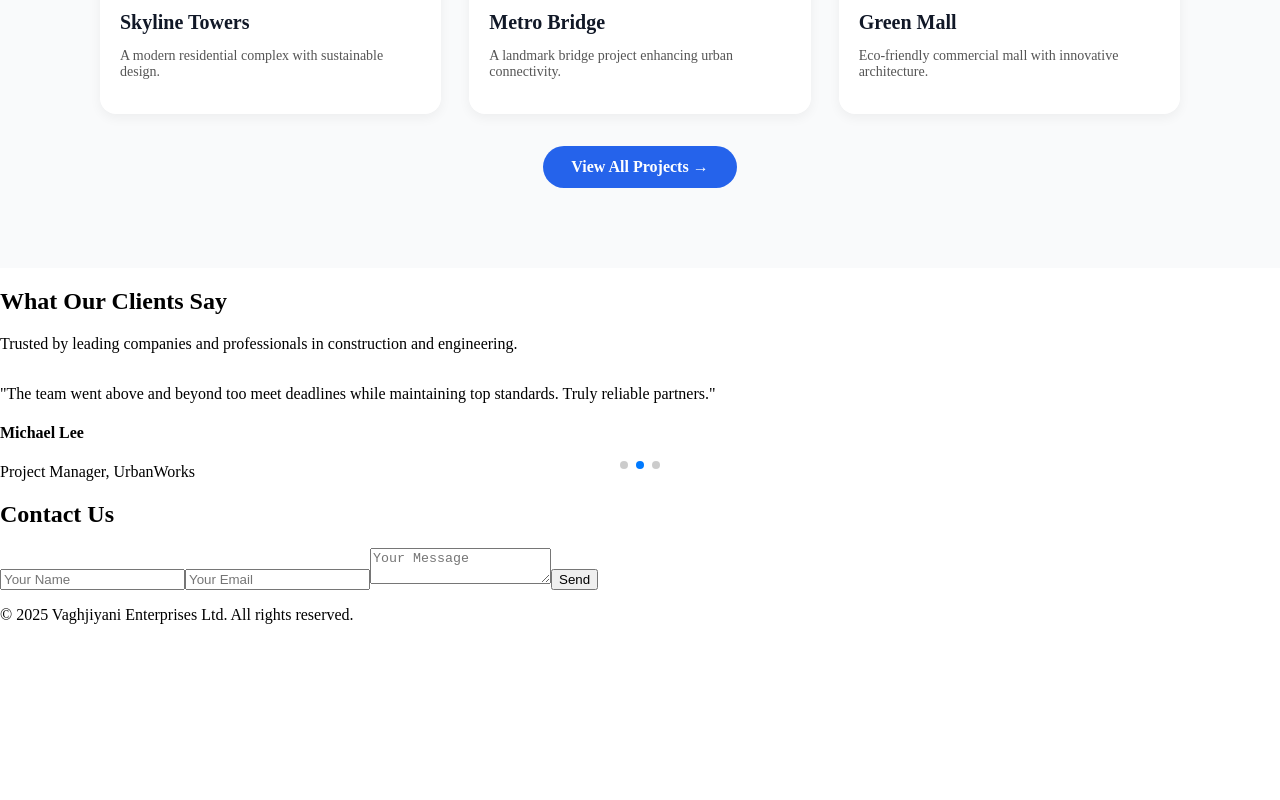
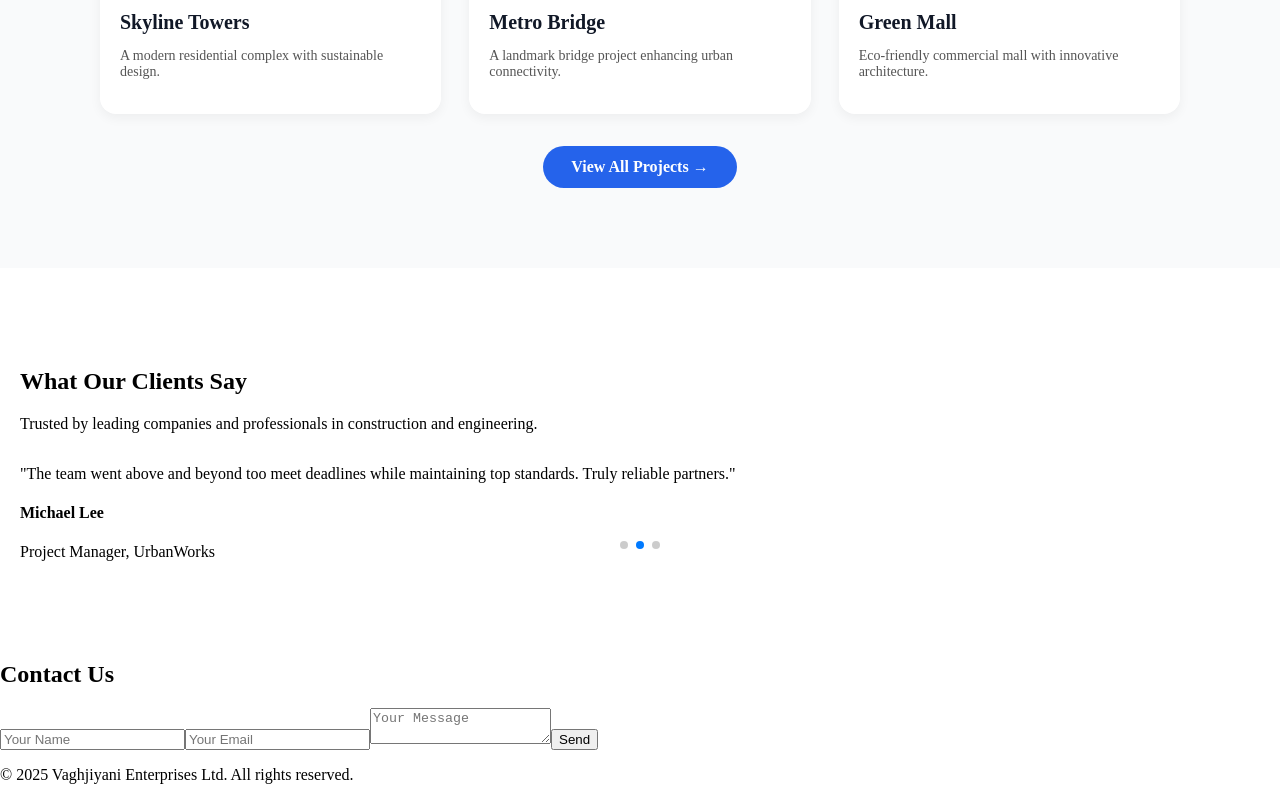
Before and after one commit to Eshhaa11/Vaghjiyani, a React (Create React App) app in the folder frontend/: page / in a window 1280 px wide. Shown: the part 2763-3563 px from the top of the page. Before the commit the page ends 3403 px from the top, so only its background shows below. Built offline with nearby package versions, Linux system fonts and the light colour scheme.

Commit message:
added testimonials

```diff
--- a/frontend/src/styles/testimonials.css
+++ b/frontend/src/styles/testimonials.css
@@ -0,0 +1,3 @@
+.testimonials {
+    padding: 80px 20px;
+}
```
